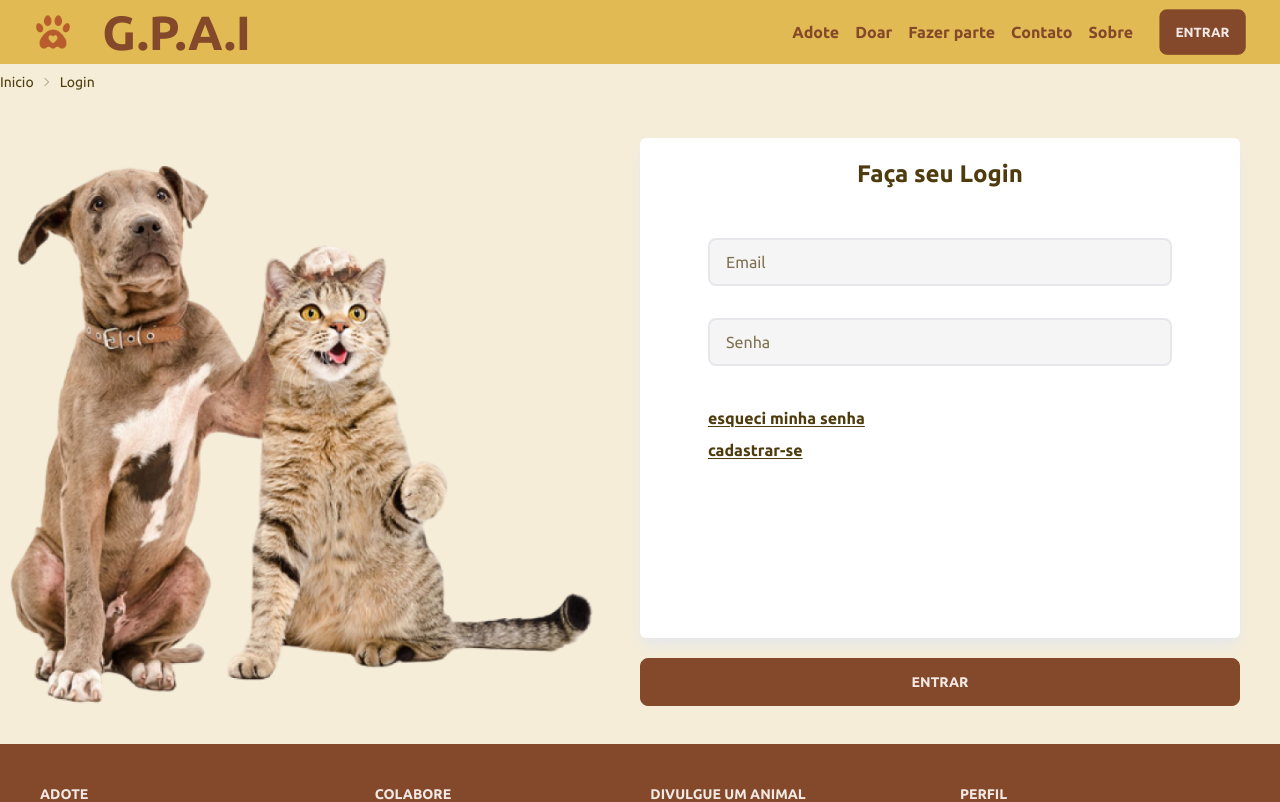
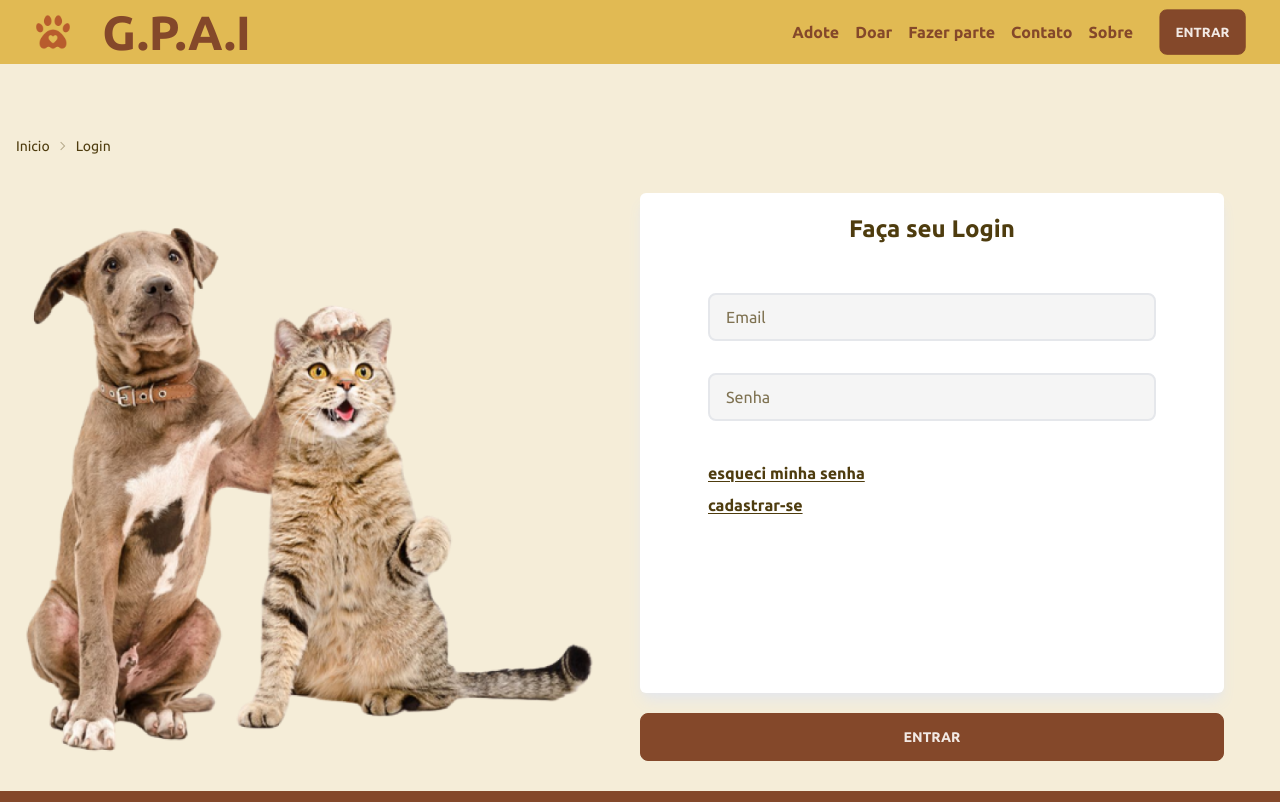
Before and after one commit to IsraelJorge/site_gpai, a React (Vite) app: page /login in a window 1280 px wide. Shown: the top 802 px of the page. Built offline with nearby package versions, Linux system fonts and the light colour scheme.

Commit message:
style: layout in login

```diff
--- a/src/pages/Login.tsx
+++ b/src/pages/Login.tsx
@@ -8,6 +8,7 @@ import { zodResolver } from '@hookform/resolvers/zod';
 import { z } from 'zod';
 import { useAuth } from '../context/AuthProvider/useAuth';
 import { Link } from 'react-router-dom';
+import { Main } from '../components/layouts/Main';
 
 const LoginSchema = z.object({
   email: z.string().email('Email inválido.').nonempty(),
@@ -35,7 +36,7 @@ export function Login() {
   };
 
   return (
-    <>
+    <Main>
       <Breadcrumb>
         <Breadcrumb.Item to={Route.home}>Inicio</Breadcrumb.Item>
         <Breadcrumb.Item to=".">Login</Breadcrumb.Item>
@@ -84,6 +85,6 @@ export function Login() {
           </Button>
         </div>
       </div>
-    </>
+    </Main>
   );
 }
```
